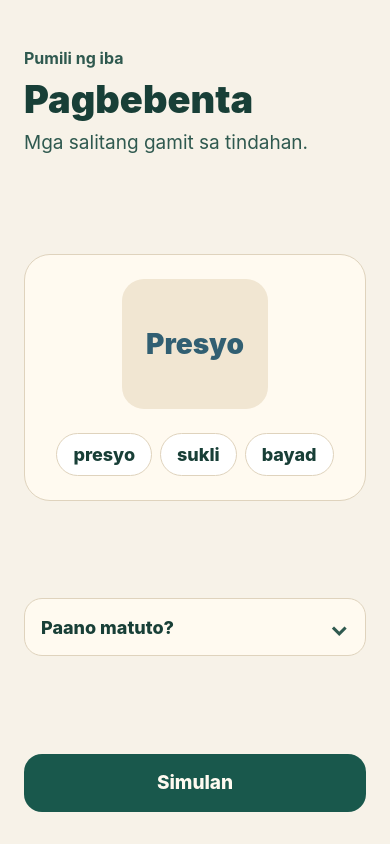
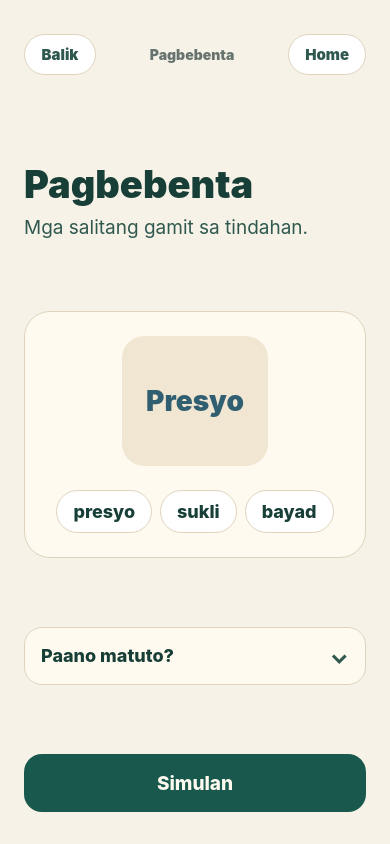
Before and after one commit to carmelyne/basa-ai, a React Native app: screen / in a window 390 px wide. Both pictures are taken after a click on the button "Magpatuloy". Built offline with nearby package versions, Linux system fonts and the light colour scheme.

Commit message:
add consistent lesson navigation

```diff
--- a/App.tsx
+++ b/App.tsx
@@ -84,6 +84,10 @@ export default function App() {
     setRouteStack([nextRoute]);
   }
 
+  function goHome() {
+    resetTo("start");
+  }
+
   function continueLesson() {
     const nextWordIndex = lessonWords.findIndex(
       (word) => !completedWordIds.includes(word.id)
@@ -149,6 +153,7 @@ export default function App() {
           {route === "scenario" ? (
             <ScenarioPlaceholderScreen
               onBack={goBack}
+              onHome={goHome}
               onStart={() => navigate("word")}
             />
           ) : null}
@@ -158,6 +163,7 @@ export default function App() {
               wordIndex={wordIndex}
               totalWords={lessonWords.length}
               onBack={goBack}
+              onHome={goHome}
               onPractice={() => navigate("practice")}
             />
           ) : null}
@@ -167,6 +173,7 @@ export default function App() {
               isLastWord={isLastWord}
               onBack={goBack}
               onCorrect={() => markWordComplete(true)}
+              onHome={goHome}
               onSkip={() => markWordComplete(false)}
             />
           ) : null}
@@ -176,6 +183,7 @@ export default function App() {
               correctAnswers={correctAnswerIds.length}
               totalWords={lessonWords.length}
               onBackToLesson={() => resetTo("scenario")}
+              onHome={goHome}
               onRestart={restartLesson}
             />
           ) : null}
--- a/src/learning/MissingLetterPracticeScreen.tsx
+++ b/src/learning/MissingLetterPracticeScreen.tsx
@@ -6,6 +6,7 @@ import { KuyaHintCard } from "../kuya-ai/KuyaHintCard";
 import { speakFilipino } from "../tts/speak";
 import { useTtsSupport } from "../tts/useTtsSupport";
 import { AppButton } from "../ui/AppButton";
+import { LessonNavBar } from "../ui/LessonNavBar";
 import { SoundButton } from "../ui/SoundButton";
 import { colors, spacing } from "../ui/theme";
 
@@ -14,6 +15,7 @@ type MissingLetterPracticeScreenProps = {
   isLastWord: boolean;
   onBack: () => void;
   onCorrect: () => void;
+  onHome: () => void;
   onSkip: () => void;
 };
 
@@ -22,6 +24,7 @@ export function MissingLetterPracticeScreen({
   isLastWord,
   onBack,
   onCorrect,
+  onHome,
   onSkip,
 }: MissingLetterPracticeScreenProps) {
   const [selectedLetter, setSelectedLetter] = useState<string | null>(null);
@@ -48,10 +51,9 @@ export function MissingLetterPracticeScreen({
 
   return (
     <View style={styles.content}>
+      <LessonNavBar label="Subukan ko" onBack={onBack} onHome={onHome} />
+
       <View style={styles.header}>
-        <Pressable accessibilityRole="button" onPress={onBack}>
-          <Text style={styles.backText}>Bumalik sa salita</Text>
-        </Pressable>
         <Text style={styles.prompt}>Anong nawawalang letra?</Text>
         <Text style={styles.helper}>Pakinggan muna, tapos subukan.</Text>
       </View>
@@ -148,11 +150,6 @@ const styles = StyleSheet.create({
   header: {
     gap: spacing.sm,
     paddingTop: spacing.md,
-  },
-  backText: {
-    color: colors.forestSoft,
-    fontSize: 16,
-    fontWeight: "700",
   },
   prompt: {
     color: colors.forest,
--- a/src/learning/ScenarioPlaceholderScreen.tsx
+++ b/src/learning/ScenarioPlaceholderScreen.tsx
@@ -1,23 +1,25 @@
-import { Pressable, StyleSheet, Text, View } from "react-native";
+import { StyleSheet, Text, View } from "react-native";
 
 import { AppButton } from "../ui/AppButton";
+import { LessonNavBar } from "../ui/LessonNavBar";
 import { colors, spacing } from "../ui/theme";
 
 type ScenarioPlaceholderScreenProps = {
   onBack: () => void;
+  onHome: () => void;
   onStart: () => void;
 };
 
 export function ScenarioPlaceholderScreen({
   onBack,
+  onHome,
   onStart,
 }: ScenarioPlaceholderScreenProps) {
   return (
     <View style={styles.content}>
+      <LessonNavBar label="Pagbebenta" onBack={onBack} onHome={onHome} />
+
       <View style={styles.header}>
-        <Pressable accessibilityRole="button" onPress={onBack}>
-          <Text style={styles.backText}>Pumili ng iba</Text>
-        </Pressable>
         <Text style={styles.title}>Pagbebenta</Text>
         <Text style={styles.subtitle}>Mga salitang gamit sa tindahan.</Text>
       </View>
@@ -54,11 +56,6 @@ const styles = StyleSheet.create({
   header: {
     gap: spacing.sm,
     paddingTop: spacing.md,
-  },
-  backText: {
-    color: colors.forestSoft,
-    fontSize: 16,
-    fontWeight: "700",
   },
   title: {
     color: colors.forest,
--- a/src/learning/WordPracticeScreen.tsx
+++ b/src/learning/WordPracticeScreen.tsx
@@ -1,9 +1,10 @@
-import { Pressable, StyleSheet, Text, View } from "react-native";
+import { StyleSheet, Text, View } from "react-native";
 
 import type { LessonWord } from "./lesson-data";
 import { speakFilipino } from "../tts/speak";
 import { useTtsSupport } from "../tts/useTtsSupport";
 import { AppButton } from "../ui/AppButton";
+import { LessonNavBar } from "../ui/LessonNavBar";
 import { SoundButton } from "../ui/SoundButton";
 import { colors, spacing } from "../ui/theme";
 
@@ -12,6 +13,7 @@ type WordPracticeScreenProps = {
   wordIndex: number;
   totalWords: number;
   onBack: () => void;
+  onHome: () => void;
   onPractice: () => void;
 };
 
@@ -20,6 +22,7 @@ export function WordPracticeScreen({
   wordIndex,
   totalWords,
   onBack,
+  onHome,
   onPractice,
 }: WordPracticeScreenProps) {
   const ttsSupportStatus = useTtsSupport();
@@ -28,10 +31,13 @@ export function WordPracticeScreen({
 
   return (
     <View style={styles.content}>
+      <LessonNavBar
+        label={`Salita ${wordIndex + 1} sa ${totalWords}`}
+        onBack={onBack}
+        onHome={onHome}
+      />
+
       <View style={styles.header}>
-        <Pressable accessibilityRole="button" onPress={onBack}>
-          <Text style={styles.backText}>Pagbebenta</Text>
-        </Pressable>
         <Text style={styles.contextText}>
           Salita {wordIndex + 1} sa {totalWords}
         </Text>
@@ -84,11 +90,6 @@ const styles = StyleSheet.create({
   header: {
     gap: spacing.sm,
     paddingTop: spacing.md,
-  },
-  backText: {
-    color: colors.forestSoft,
-    fontSize: 16,
-    fontWeight: "700",
   },
   contextText: {
     color: colors.muted,
--- a/src/progress/ProgressSummaryScreen.tsx
+++ b/src/progress/ProgressSummaryScreen.tsx
@@ -1,6 +1,7 @@
 import { StyleSheet, Text, View } from "react-native";
 
 import { AppButton } from "../ui/AppButton";
+import { LessonNavBar } from "../ui/LessonNavBar";
 import { colors, spacing } from "../ui/theme";
 
 type ProgressSummaryScreenProps = {
@@ -8,6 +9,7 @@ type ProgressSummaryScreenProps = {
   correctAnswers: number;
   totalWords: number;
   onBackToLesson: () => void;
+  onHome: () => void;
   onRestart: () => void;
 };
 
@@ -16,10 +18,13 @@ export function ProgressSummaryScreen({
   correctAnswers,
   totalWords,
   onBackToLesson,
+  onHome,
   onRestart,
 }: ProgressSummaryScreenProps) {
   return (
     <View style={styles.content}>
+      <LessonNavBar label="Progress" onBack={onBackToLesson} onHome={onHome} />
+
       <View style={styles.header}>
         <Text style={styles.kicker}>Progress saved on this phone</Text>
         <Text style={styles.title}>Ang galing mo.</Text>
--- /dev/null
+++ b/src/ui/LessonNavBar.tsx
@@ -0,0 +1,67 @@
+import { Pressable, StyleSheet, Text, View } from "react-native";
+
+import { colors, spacing } from "./theme";
+
+type LessonNavBarProps = {
+  label?: string;
+  onBack?: () => void;
+  onHome: () => void;
+};
+
+export function LessonNavBar({ label, onBack, onHome }: LessonNavBarProps) {
+  return (
+    <View style={styles.row}>
+      <Pressable
+        accessibilityRole="button"
+        disabled={!onBack}
+        onPress={onBack}
+        style={[styles.navButton, !onBack && styles.navButtonHidden]}
+      >
+        <Text style={styles.navText}>Balik</Text>
+      </Pressable>
+
+      <Text numberOfLines={1} style={styles.label}>
+        {label ?? "Aralin"}
+      </Text>
+
+      <Pressable accessibilityRole="button" onPress={onHome} style={styles.navButton}>
+        <Text style={styles.navText}>Home</Text>
+      </Pressable>
+    </View>
+  );
+}
+
+const styles = StyleSheet.create({
+  row: {
+    alignItems: "center",
+    flexDirection: "row",
+    gap: spacing.sm,
+    justifyContent: "space-between",
+    minHeight: 44,
+  },
+  navButton: {
+    alignItems: "center",
+    backgroundColor: colors.white,
+    borderColor: colors.border,
+    borderRadius: 999,
+    borderWidth: 1,
+    minWidth: 72,
+    paddingHorizontal: spacing.md,
+    paddingVertical: 10,
+  },
+  navButtonHidden: {
+    opacity: 0,
+  },
+  navText: {
+    color: colors.forestSoft,
+    fontSize: 15,
+    fontWeight: "900",
+  },
+  label: {
+    color: colors.muted,
+    flex: 1,
+    fontSize: 14,
+    fontWeight: "900",
+    textAlign: "center",
+  },
+});
```
